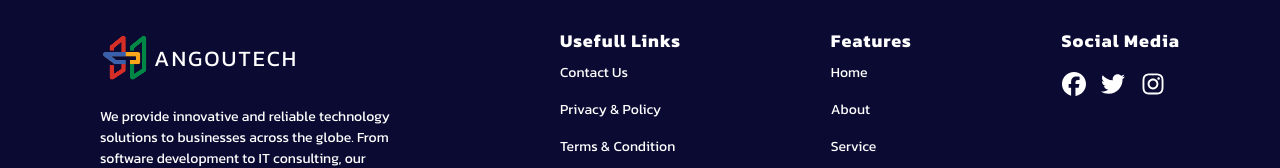
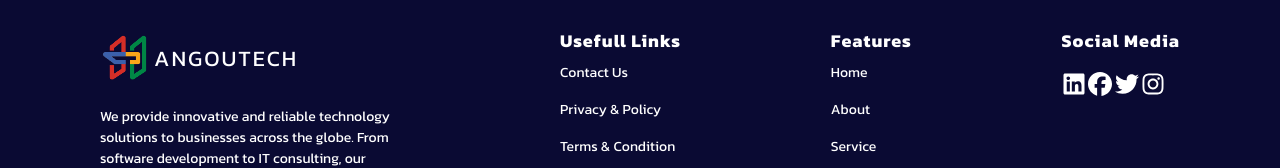
Before and after one commit to hangoutech/hangoutech.github.io, a React (Create React App) app: page / in a window 1280 px wide. Shown: the part 3449-3617 px from the top of the page. Built offline with nearby package versions, Linux system fonts and the light colour scheme.

Commit message:
Added linkedIn in social media with redirection

```diff
--- a/src/Pages/Footer/Footer.js
+++ b/src/Pages/Footer/Footer.js
@@ -1,7 +1,7 @@
 import React from "react";
 import "./Footer.scss";
 import logo from "../../assests/images/hangotech-logo.png";
-import { FaFacebook, FaInstagram, FaTwitter } from "react-icons/fa6";
+import { FaFacebook, FaInstagram, FaTwitter, FaLinkedin } from "react-icons/fa6";
 import { isDesktop, isMobile, isTablet } from "react-device-detect";
 
 const Footer = () => {
@@ -56,6 +56,9 @@ const Footer = () => {
               <div className="footer_title">Social Media</div>
 
               <span className="media ">
+                <a href="https://in.linkedin.com/company/hangoutech" target="_blank" rel="noopener noreferrer">
+                  <FaLinkedin color="var(--white)" size={24} />
+                </a>
                 <span>
                   <FaFacebook color="var(--white)" size={24} />
                 </span>
```
